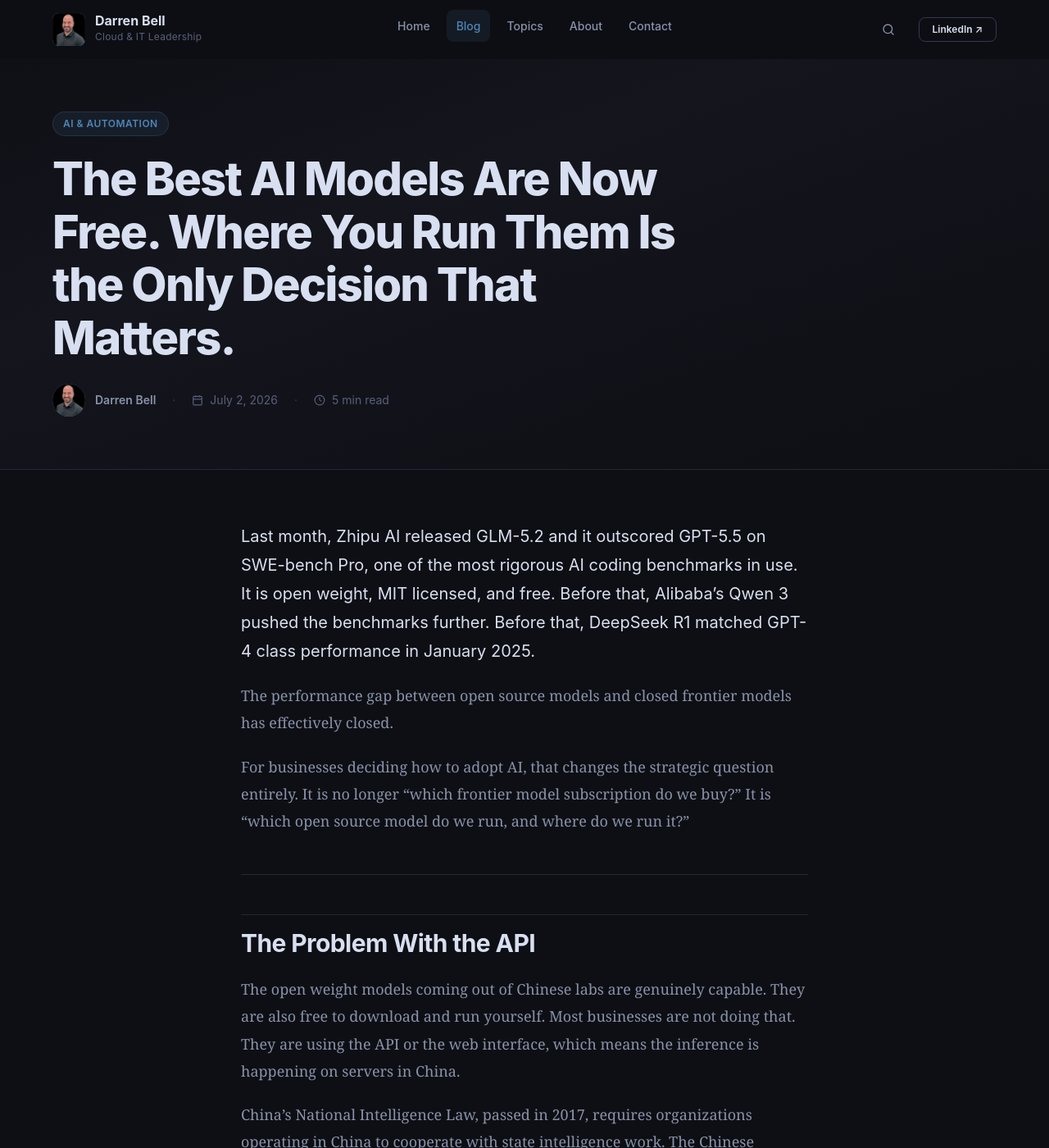
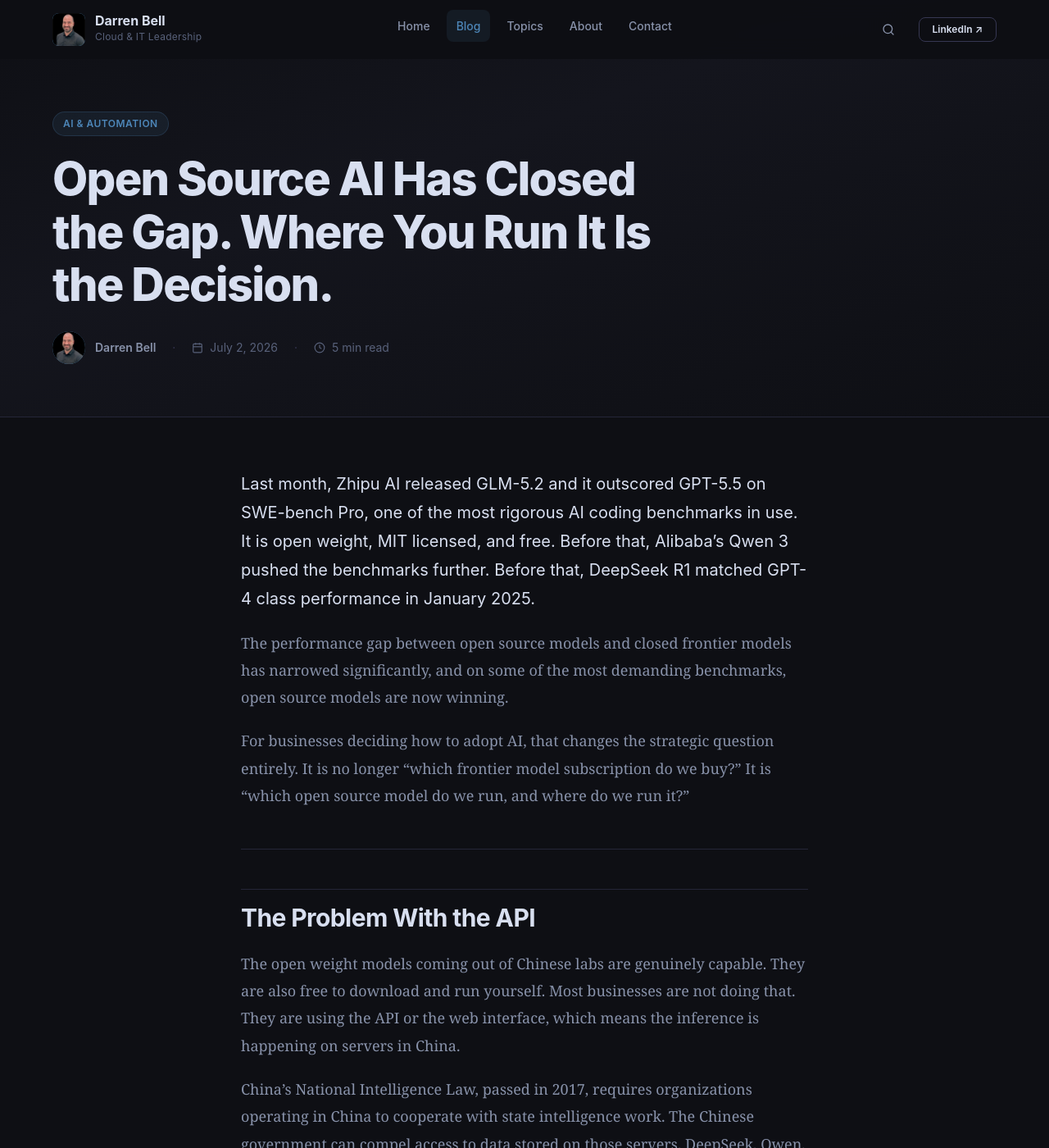
Before and after one commit to darrenbell09/DB_Blog, a Jekyll site: the page built from _posts/2026-07-02-open-source-ai-where-you-run-it.md, in a window 1280 px wide and 1400 px high. Shown: the whole window at 82% size. Built offline with Jekyll 4.4.1, drawn with Linux system fonts in a browser that asks for light colours; comment, search, counter and statistics services are not loaded.

Commit message:
Correct overclaim in title and body: gap narrowed, not closed entirely

```diff
--- a/_posts/2026-07-02-open-source-ai-where-you-run-it.md
+++ b/_posts/2026-07-02-open-source-ai-where-you-run-it.md
@@ -1,7 +1,7 @@
 ---
 layout: post
-title: "The Best AI Models Are Now Free. Where You Run Them Is the Only Decision That Matters."
-subtitle: "Open source has caught up to frontier. The question is no longer which model to buy. It is where to run it."
+title: "Open Source AI Has Closed the Gap. Where You Run It Is the Decision."
+subtitle: "The performance difference between open source and frontier models has narrowed significantly. The strategic question now is where inference happens and who controls the data."
 date: 2026-07-02
 category: AI & Automation
 tags: [AI strategy, open source AI, AI infrastructure, Microsoft Azure, AWS, co-location, GLM, DeepSeek, AI adoption, data sovereignty]
@@ -10,7 +10,7 @@ excerpt: "Open source AI models now match or exceed closed frontier models on ma
 
 Last month, Zhipu AI released GLM-5.2 and it outscored GPT-5.5 on SWE-bench Pro, one of the most rigorous AI coding benchmarks in use. It is open weight, MIT licensed, and free. Before that, Alibaba's Qwen 3 pushed the benchmarks further. Before that, DeepSeek R1 matched GPT-4 class performance in January 2025.
 
-The performance gap between open source models and closed frontier models has effectively closed.
+The performance gap between open source models and closed frontier models has narrowed significantly, and on some of the most demanding benchmarks, open source models are now winning.
 
 For businesses deciding how to adopt AI, that changes the strategic question entirely. It is no longer "which frontier model subscription do we buy?" It is "which open source model do we run, and where do we run it?"
 
```
